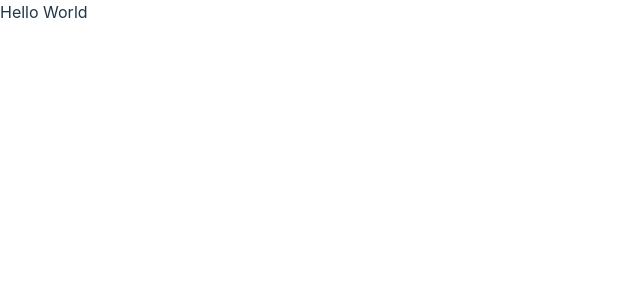
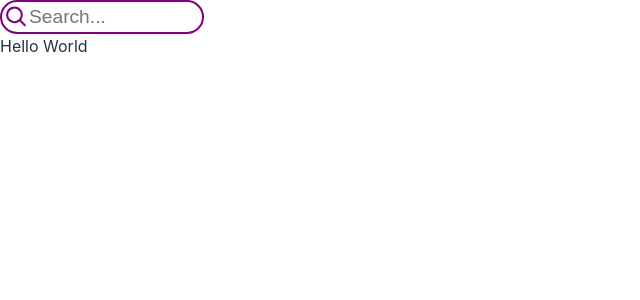
Before and after one commit to foxnorth228/React.Components, a React (Vite) app: page / in a window 1280 px wide. Shown: the top 300 px of the page, without its empty margins (0-640 px from the left). Built offline with nearby package versions, Linux system fonts and the light colour scheme.

Commit message:
feat: implement SearchBar and add MainPage

```diff
--- a/src/SearchBar/SearchBar.css
+++ b/src/SearchBar/SearchBar.css
@@ -0,0 +1,26 @@
+.searchBar {
+    display: flex;
+    align-items: center;
+    width: 200px;
+    height: 30px;
+    border: 2px solid purple;
+    border-radius: 20px;
+}
+
+.searchBar__icon {
+    width: 25px;
+    height: 25px;
+    background-color: purple;
+    mask-image: url('./assets/search.svg');
+    -webkit-mask-image: url('./assets/search.svg');
+}
+
+.searchBar__text {
+    box-sizing: border-box;
+    color: green;
+    font-size: 1.2em;
+    width: 160px;
+    height: 30px;
+    border: 0;
+    outline: 0;
+}
--- a/src/SearchBar/SearchBar.tsx
+++ b/src/SearchBar/SearchBar.tsx
@@ -1,8 +1,34 @@
 import React from 'react';
+import './SearchBar.css';
 
-class SearchBar extends React.Component {
+class SearchBar extends React.Component<object, { text: string }> {
+  static key = 'search-bar-key';
+
+  constructor(props: object) {
+    super(props);
+    const str = localStorage.getItem(SearchBar.key) ?? '';
+    this.state = { text: str };
+  }
+
   render() {
-    return <div>Search</div>;
+    return (
+      <div className="searchBar">
+        <div className="searchBar__icon"></div>
+        <input
+          type="text"
+          placeholder="Search..."
+          className="searchBar__text"
+          onChange={(event) => {
+            this.setState({ text: event.target.value });
+          }}
+          value={this.state.text}
+        />
+      </div>
+    );
+  }
+
+  componentWillUnmount() {
+    localStorage.setItem(SearchBar.key, this.state.text);
   }
 }
 
--- a/src/main.tsx
+++ b/src/main.tsx
@@ -9,6 +9,7 @@ import {
   RouterProvider,
   Routes,
 } from 'react-router-dom';
+import SearchBar from './SearchBar/SearchBar';
 
 const router = createBrowserRouter(
   createRoutesFromElements(
@@ -17,6 +18,7 @@ const router = createBrowserRouter(
         path="/"
         element={
           <>
+            <SearchBar />
             <div>Hello World</div>
           </>
         }
```
Also changed, not shown: src/MainPage/MainPage.css (added), src/MainPage/MainPage.tsx (added), src/SearchBar/assets/search.svg.
